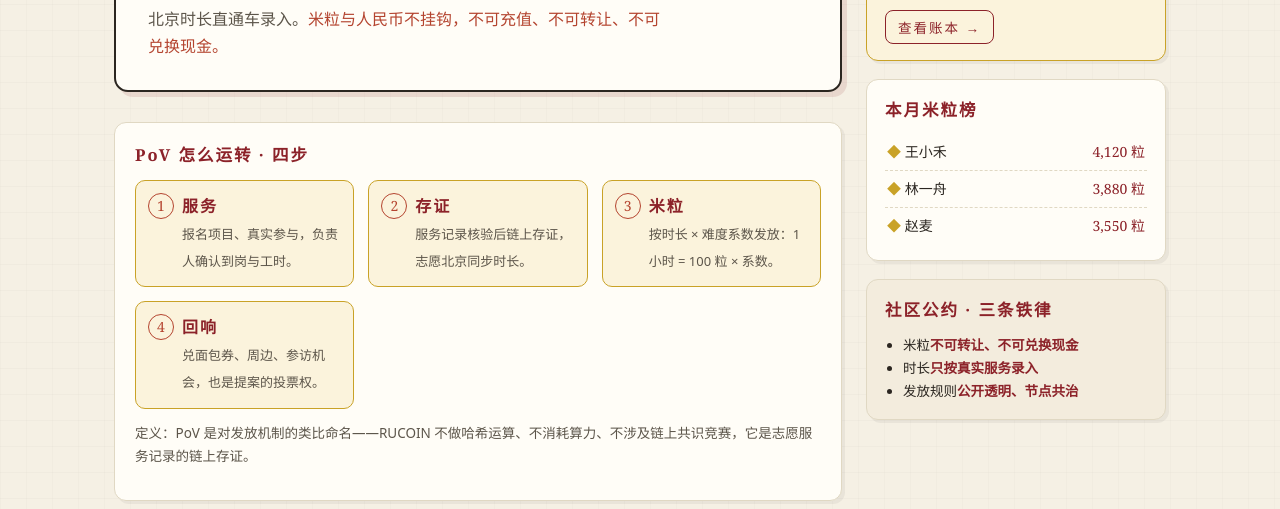
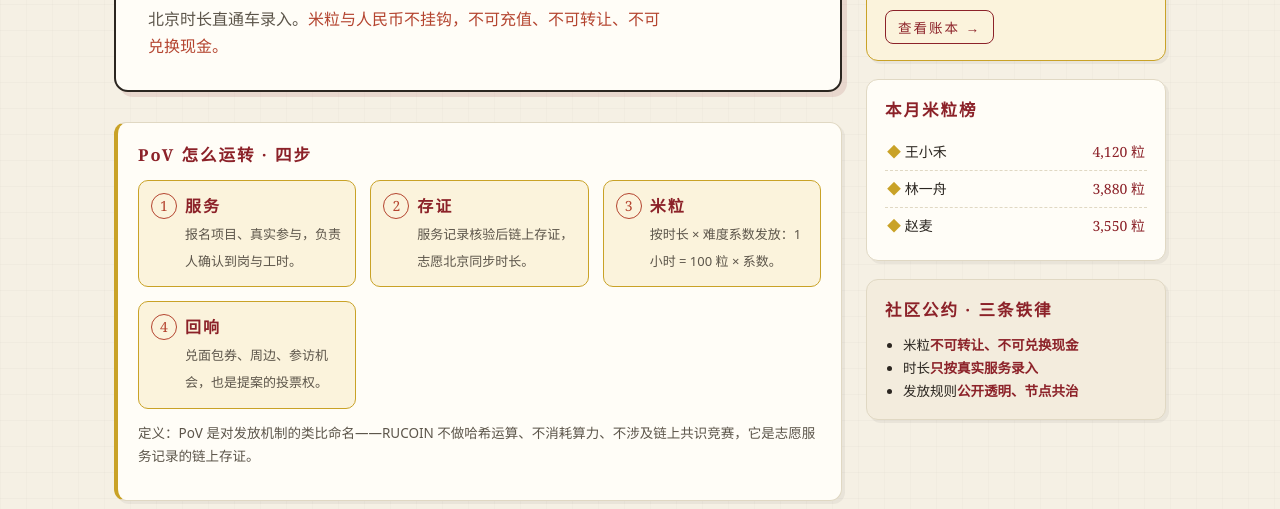
Before and after one commit to Fishman-free/RUCDAO, a plain HTML site: page web/index.html in a window 1280 px wide. Shown: the part 291-800 px from the top of the page. Drawn offline with Linux system fonts and the light colour scheme.

Commit message:
fix(web): 补 .pov-strip 死类(CSS 未定义)——稻金左边线给 PoV 卡片身份；ad-hoc 验证 15/15 全绿后入库

```diff
--- a/web/assets/css/main.css
+++ b/web/assets/css/main.css
@@ -207,6 +207,7 @@ main { max-width: 1100px; margin: 0 auto; padding: 28px 24px 60px; }
 .check { display: flex; align-items: center; gap: 8px; font-family: var(--sans) !important; }
 
 /* PoV 说明条 & 券包 */
+.pov-strip { border-left: 4px solid var(--rice); }
 .pov-steps { list-style: none; counter-reset: pov; display: grid; grid-template-columns: repeat(auto-fit, minmax(200px, 1fr)); gap: 14px; padding: 0; margin: 0 0 10px; }
 .pov-steps li { position: relative; padding: 12px 14px 12px 46px; background: #FBF3DC; border: 1px solid var(--rice); border-radius: 10px; }
 .pov-steps li::before { counter-increment: pov; content: counter(pov); position: absolute; left: 12px; top: 12px; width: 24px; height: 24px; border: 1.5px solid var(--seal); border-radius: 50%; color: var(--seal); font-family: var(--serif); font-size: 14px; text-align: center; line-height: 23px; }
```
